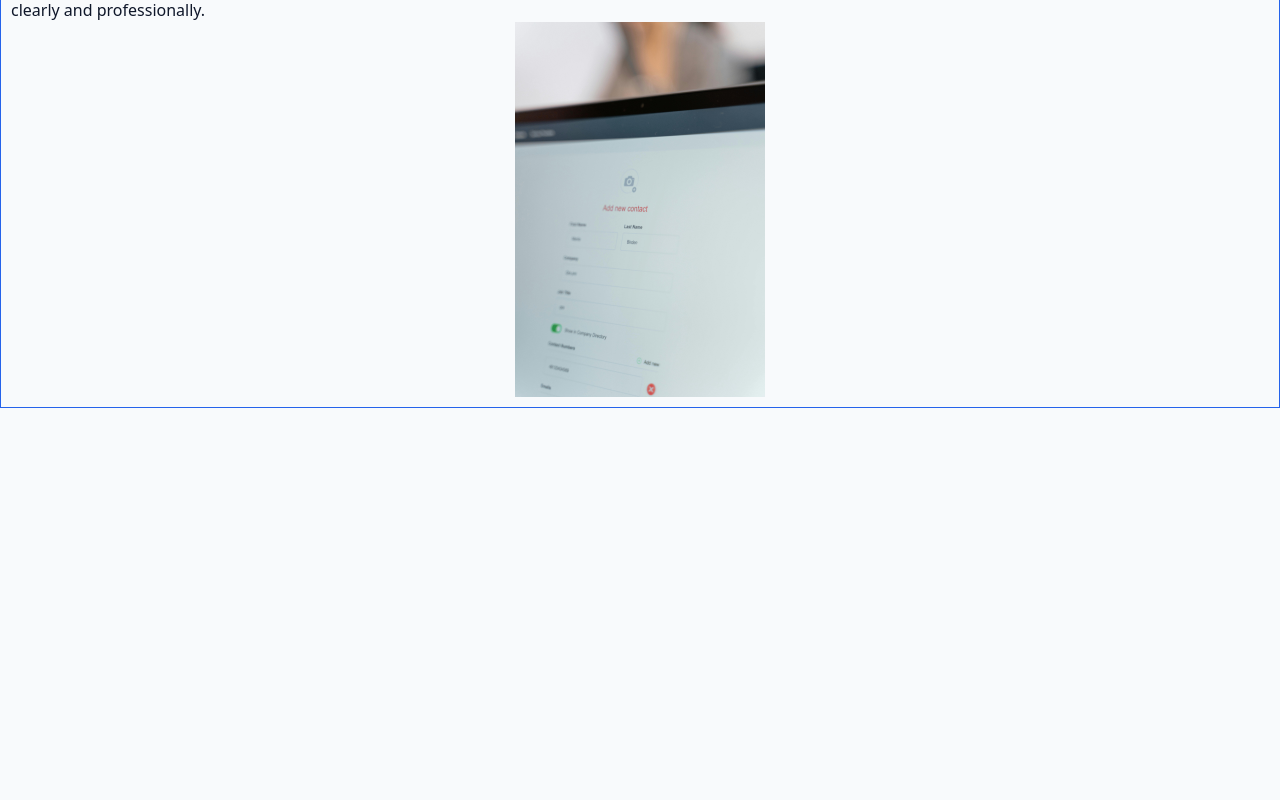
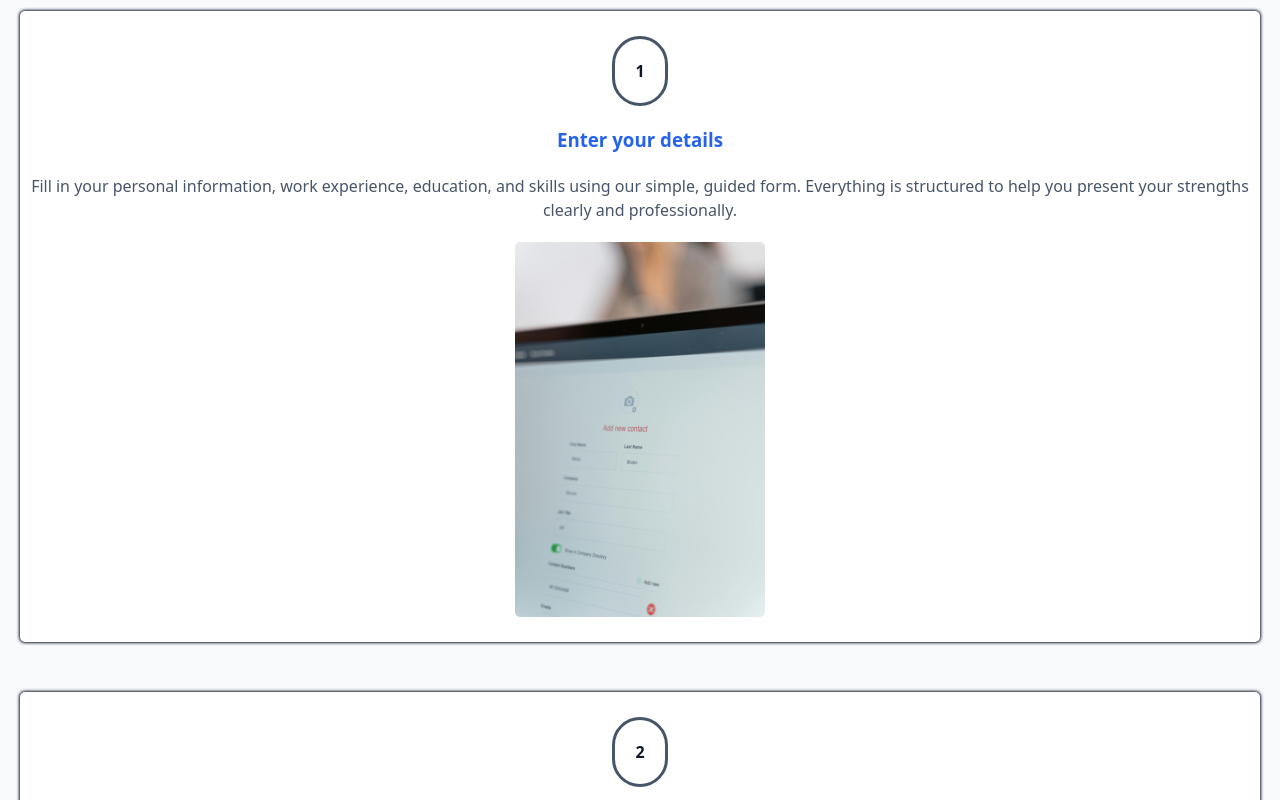
Before and after one commit to 4wiafe/cv-builder, a React (Vite) app in the folder cv-application/: page / in a window 1280 px wide. Shown: the part 640-1440 px from the top of the page. Before the commit the page ends 1048 px from the top, so only its background shows below. Built offline with nearby package versions, Linux system fonts and the light colour scheme.

Commit message:
Style cards in how it works sction

```diff
--- a/cv-application/src/components/HowItWorksCard.jsx
+++ b/cv-application/src/components/HowItWorksCard.jsx
@@ -4,10 +4,10 @@ import "../styles/HowItWorksCard.css";
 export default function HowItWorksCard({ step, title, description, image }) {
   return (
     <Card className="how-it-works">
-      <span className="card-number" aria-label="Card number">{step}</span>
+      <span className="card-number">{step}</span>
       <h3 className="card-title">{title}</h3>
       <p className="card-description">{description}</p>
-      <img src={image} alt="Filled form" loading="lazy" />
+      <img src={image} alt={`${title} illustration`} loading="lazy" />
     </Card>
   );
 }
--- a/cv-application/src/pages/LandingPage/HowItWorks.jsx
+++ b/cv-application/src/pages/LandingPage/HowItWorks.jsx
@@ -1,6 +1,7 @@
 import HowItWorksCard from "../../components/HowItWorksCard";
 import FormImage from "../../assets/form.jpg";
-import "../../assets/cv.jpg";
+import CVImage from "../../assets/cv.jpg";
+import "../../styles/HowItWorks.css";
 
 export default function HowItWorks() {
   return (
@@ -12,6 +13,12 @@ export default function HowItWorks() {
         description="Fill in your personal information, work experience, education, and skills using our simple, guided form. Everything is structured to help you present your strengths clearly and professionally."
         image={FormImage}
     />
+    <HowItWorksCard
+        step={2}
+        title="Download your CV"
+        description="Once you're satisfied, download your CV instantly. You can always come back later to edit or update it as your experience grows."
+        image={CVImage}
+    />
     </section>
   );
 }
--- a/cv-application/src/styles/App.css
+++ b/cv-application/src/styles/App.css
@@ -12,7 +12,7 @@ html {
     'Helvetica Neue',
     sans-serif;
   line-height: 1.5;
-  font-size: 1.5;
+  font-size: 16px;
 }
 
 :root {
--- a/cv-application/src/styles/HowItWorks.css
+++ b/cv-application/src/styles/HowItWorks.css
@@ -0,0 +1,10 @@
+#how-it-works {
+  padding: 50px 20px;
+  text-align: center;
+  background: var(--bg);
+}
+
+.how-it-works-title {
+  font-weight: 500;
+  margin-bottom: 50px;
+}
--- a/cv-application/src/styles/HowItWorksCard.css
+++ b/cv-application/src/styles/HowItWorksCard.css
@@ -1,8 +1,30 @@
 .how-it-works {
-  padding: 10px;
-  border: 1px solid var(--accent);
+  padding: 25px 10px;
+  gap: 20px;
+  border-radius: 5px;
+  margin-bottom: 50px;
+  background: var(--surface);
+  box-shadow: 0px 0px 3px 1px var(--text-primary);
+  -webkit-box-shadow: 0px 0px 3px 1px var(--text-primary);
+  -moz-box-shadow: 0px 0px 3px 1px var(--text-primary);
+}
+
+.card-number {
+  padding: 20px;
+  border: 3px solid var(--text-secondary);
+  border-radius: 50px;
+  font-weight: bold;
+}
+
+.card-title {
+  color: var(--accent);
+}
+
+.card-description {
+  color: var(--text-secondary);
 }
 
 .how-it-works img {
   width: 250px;
+  border-radius: 5px;
 }
```
